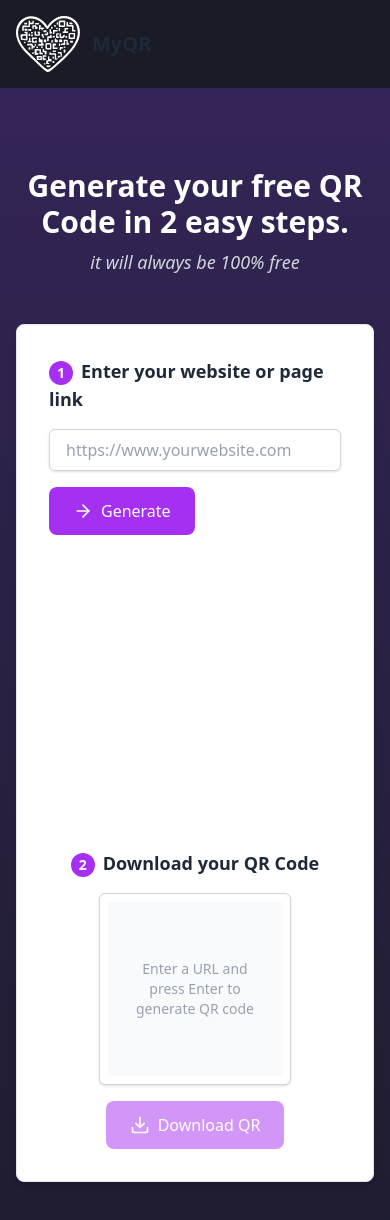
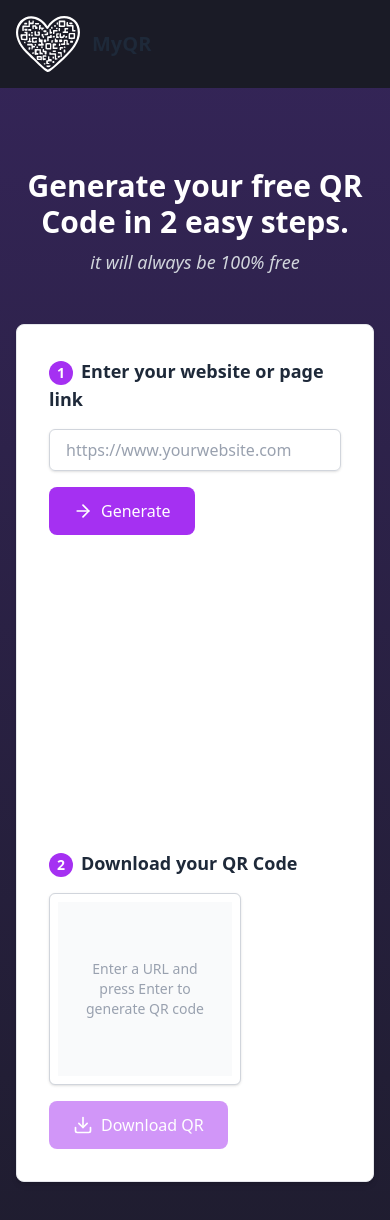
Before and after one commit to karlacuevasc/qr-code-generator, a Next.js app: page / in a window 390 px wide. Shown: the top 1220 px of the page. Built offline with nearby package versions, Linux system fonts and the light colour scheme.

Commit message:
fixed mobile view and updated favicon

```diff
--- a/src/app/layout.tsx
+++ b/src/app/layout.tsx
@@ -17,6 +17,15 @@ const geistMono = Geist_Mono({
 export const metadata: Metadata = {
   title: "QR Code Creator - Free QR Code Generator Online",
   description: "Generate custom QR codes for websites, PDFs, email, social media, vCards and more. Free and easy to use online QR code creator.",
+  icons: {
+    icon: [
+      { url: '/qr-heart-logo.svg' }
+    ],
+    shortcut: ['/qr-heart-logo.svg'],
+    apple: [
+      { url: '/qr-heart-logo.svg' }
+    ]
+  },
   other: {
     "google-adsense-account": "ca-pub-1604555561487844",
   },
@@ -30,6 +39,7 @@ export default function RootLayout({
   return (
     <html lang="en">
       <head>
+        <link rel="icon" href="/qr-heart-logo.svg" />
         <Script
           async
           src="https://pagead2.googlesyndication.com/pagead/js/adsbygoogle.js?client=ca-pub-1604555561487844"
--- a/src/app/page.tsx
+++ b/src/app/page.tsx
@@ -192,7 +192,7 @@ const Step3Download: React.FC<Step3DownloadProps> = ({ qrValue }) => {
   };
 
   return (
-    <div className="flex flex-col items-center">
+    <div className="flex flex-col items-start lg:items-center w-full">
       <div className="w-48 h-48 p-2 border border-gray-300 mb-4 flex items-center justify-center bg-white shadow-sm rounded-md overflow-hidden">
         {qrValue ? (
           <QRCode
@@ -225,7 +225,7 @@ const Step3Download: React.FC<Step3DownloadProps> = ({ qrValue }) => {
         )}
       </div>
       {/* Download Button - Smaller version */}
-      <div className="flex justify-center">
+      <div className="flex justify-start lg:justify-center w-full">
         <button
           onClick={downloadQRCode}
           disabled={isDownloading || !qrValue}
@@ -319,15 +319,18 @@ export default function HomePage() {
           </section>
         </div>
 
-        {/* Right Column (Step 3: Download) */}
-        <aside>
-          <h2 className="text-lg font-semibold text-gray-800 mb-4 text-center">
+        {/* Right Column (Step 3: Download) - Fixed for mobile */}
+        <aside className="lg:block">
+          <h2 className="text-lg font-semibold text-gray-800 mb-4 text-left lg:text-center">
             <span className="inline-block w-6 h-6 bg-[#A530F2] text-white rounded-full text-center leading-6 mr-2 text-sm">2</span>
             Download your QR Code
           </h2>
-          <Step3Download
-            qrValue={qrCodeValue}
-          />
+          {/* On mobile: left-aligned, On desktop: centered (default) */}
+          <div className="flex flex-col items-start lg:items-center">
+            <Step3Download
+              qrValue={qrCodeValue}
+            />
+          </div>
         </aside>
       </div>
 
```
Also changed, not shown: 1 other file (tests, documents, lock files or other folders).
